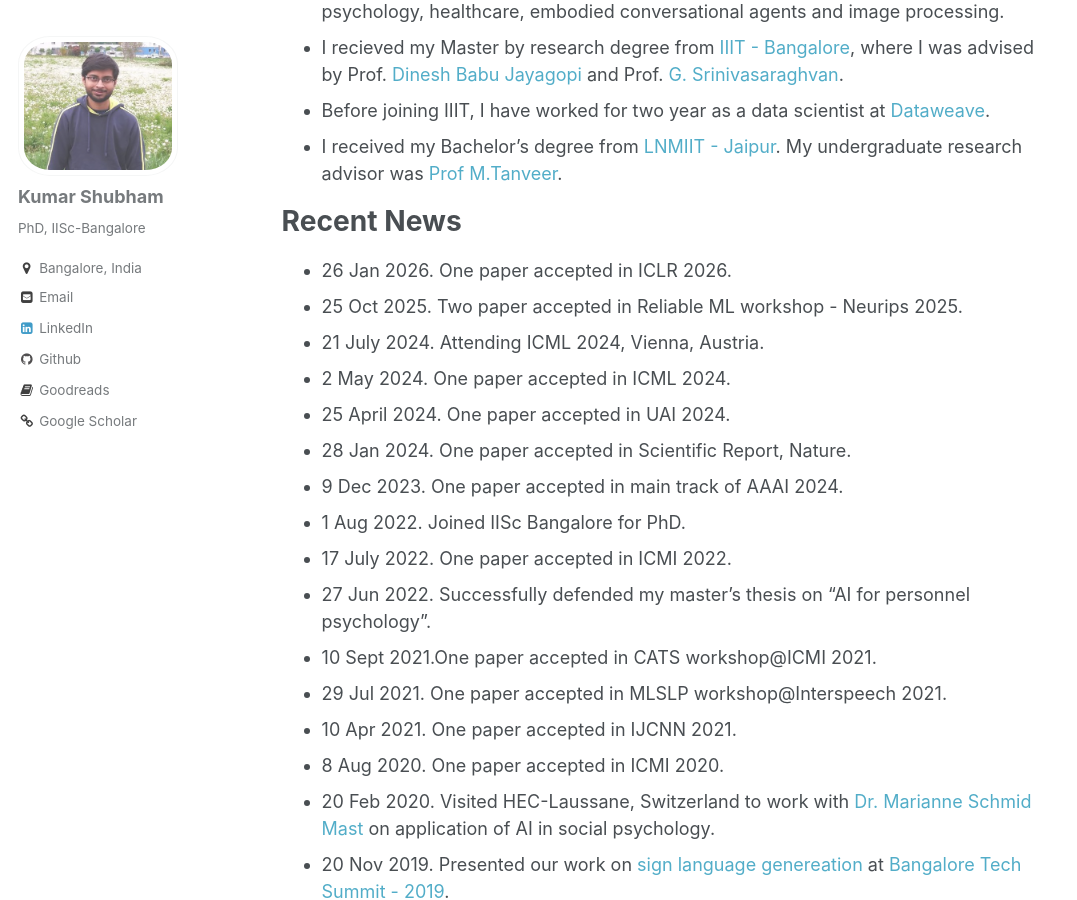
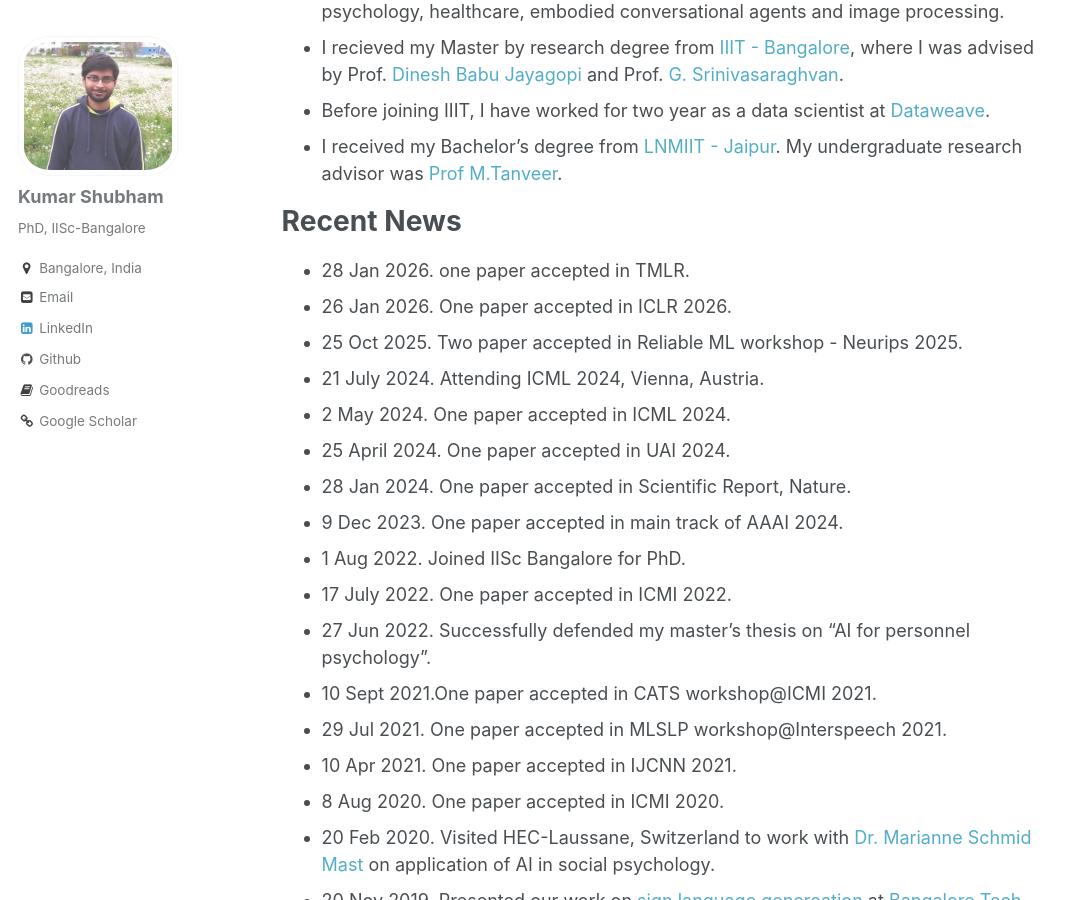
Before and after one commit to kyrs/kyrs.github.io, a Jekyll site: the page built from _pages/about.md, in a window 1280 px wide and 900 px high, scrolled down 303 px. Shown: the whole window, without its empty margins (0-1077 px from the left). Built offline with Jekyll 4.4.1, drawn with Linux system fonts in a browser that asks for light colours.

Commit message:
Update about.md

```diff
--- a/_pages/about.md
+++ b/_pages/about.md
@@ -18,6 +18,7 @@ redirect_from:
 * I received my Bachelor’s degree from [LNMIIT - Jaipur](https://www.lnmiit.ac.in/). My undergraduate research advisor was [Prof M.Tanveer](http://www.iiti.ac.in/people/~mtanveer/).
 
 # Recent News
+* 28 Jan 2026. one paper accepted in TMLR.
 * 26 Jan 2026. One paper accepted in ICLR 2026.
 * 25 Oct 2025. Two paper accepted in Reliable ML workshop - Neurips 2025.
 * 21 July 2024. Attending ICML 2024, Vienna, Austria.
```
